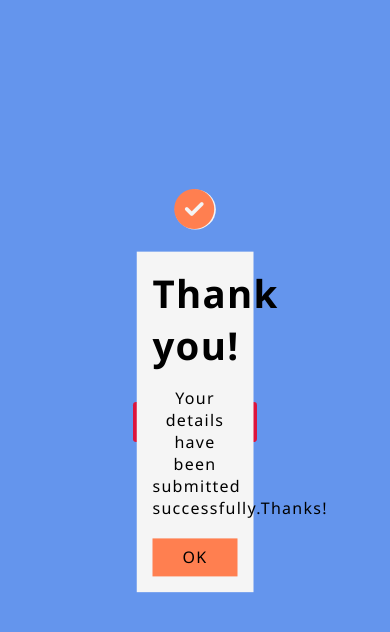
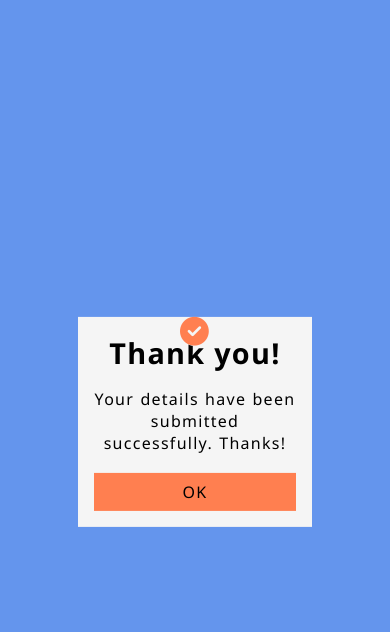
Before and after one commit to Keshav1100/JS-Projects, a plain HTML site: page Project_13/index.html in a window 390 px wide. Both pictures are taken after a click on the button "Submit". Drawn offline with Linux system fonts and the light colour scheme.

Commit message:
Completed project 13

```diff
--- a/Project_13/index.html
+++ b/Project_13/index.html
@@ -8,14 +8,16 @@
   </head>
   <body>
     <div class="main-container">
+      <!-- Submit button -->
       <button type="submit" id="submit-btn">Submit</button>
     </div>
-    <div class="popup-container popup-hide">
+    <!-- Popup container -->
+    <div class="popup-container">
       <h2>
         <i class="fa-solid fa-circle-check"></i>
         Thank you!
       </h2>
-      <p>Your details have been submitted successfully.Thanks!</p>
+      <p>Your details have been submitted successfully. Thanks!</p>
       <button id="popup-ok-btn">Ok</button>
     </div>
   </body>
--- a/Project_13/index.js
+++ b/Project_13/index.js
@@ -1,13 +1,15 @@
 const submitBtn = document.getElementById("submit-btn");
 const popupOkBtn = document.getElementById("popup-ok-btn");
 const popupContainer = document.querySelector(".popup-container");
+// Function to show popup
 function showPopup() {
-  popupContainer.classList.remove("popup-hide");
-  popupContainer.classList.add("popup-show");
+  popupContainer.style.transform = "translateX(-50%) translateY(-50%) scale(1)";
+  popupContainer.style.visibility = "visible";
 }
+// Function to hide popup
 function hidePopup() {
-    popupContainer.classList.add("popup-hide");
-    popupContainer.classList.remove("popup-show");
+  popupContainer.style.transform = "translateX(-50%) translateY(-50%) scale(0)";
+  popupContainer.style.visibility = "hidden";
 }
 submitBtn.addEventListener("click", showPopup);
 popupOkBtn.addEventListener("click", hidePopup);
--- a/Project_13/style.css
+++ b/Project_13/style.css
@@ -5,6 +5,8 @@
   font-family: "Segoe UI", Tahoma, Geneva, Verdana, sans-serif;
   font-size: 1rem;
 }
+
+/* Main container */
 .main-container {
   position: relative;
   width: 100%;
@@ -14,6 +16,7 @@
   align-items: center;
   justify-content: center;
 }
+/* Submit button */
 #submit-btn {
   padding: 0.4rem 1.5rem;
   border: none;
@@ -28,6 +31,7 @@
   cursor: pointer;
   background-color: rgba(220, 20, 60, 0.838);
 }
+/* Popup container */
 .popup-container {
   padding: 1rem;
   position: absolute;
@@ -41,13 +45,11 @@
   flex-wrap: nowrap;
   align-items: center;
   justify-content: center;
-  transform: translateX(-50%) translateY(-50%) scale(0);
-  transition: transform 5s ease-in-out;
+  visibility: hidden;
+  transition: transform 0.2s ease-in-out;
 }
-.popup-container.popup-show {
-  visibility: visible;
-  transform: translateX(-50%) translateY(-50%) scale(1);
-}
+
+/* h2 inside Popup container */
 .popup-container h2 {
   width: 100%;
   text-align: center;
@@ -55,6 +57,7 @@
   letter-spacing: 0.08rem;
   position: relative;
 }
+/* Tick icon on top of popup container */
 .popup-container h2 i {
   position: absolute;
   left: 50%;
@@ -72,6 +75,7 @@
   word-spacing: 0.05rem;
 }
 
+/* Ok button inside Popup container */
 .popup-container #popup-ok-btn {
   width: 100%;
   font-weight: 500;
@@ -87,7 +91,36 @@
   background-color: #d66a43;
 }
 
-.popup-hide {
-  transform: scale(0);
-  visibility: hidden;
+/* Media Queries */
+@media screen and (max-width: 1024px) {
+  .popup-container {
+    width: 40%;
+  }
 }
+@media screen and (max-width: 768px) {
+  .popup-container h2 {
+    font-size: 2rem;
+  }
+  .popup-container {
+    width: 50%;
+  }
+  .popup-container h2 i {
+    font-size: 2rem;
+  }
+}
+@media screen and (max-width: 540px) {
+  .popup-container h2 {
+    font-size: 1.8rem;
+  }
+  .popup-container {
+    width: 60%;
+  }
+  .popup-container h2 i {
+    font-size: 1.8rem;
+  }
+}
+@media screen and (max-width: 410px) {
+  .popup-container h2 i {
+    top: -40%;
+  }
+}
```
